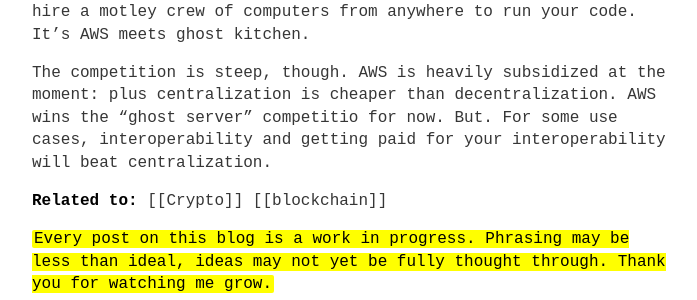
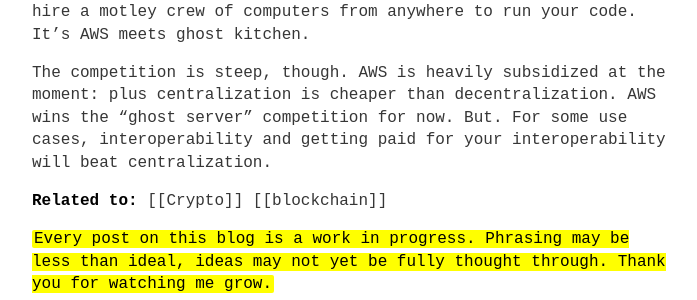
Before and after one commit to person-al/person-al.github.io, a Jekyll site: the page built from _posts/2021-06-22-🌰-servers-as-a-service.md, in a window 1280 px wide. Shown: the part 300-600 px from the top of the page, without its empty margins (288-985 px from the left). Built offline with Jekyll 4.4.1, drawn with Linux system fonts in a browser that asks for light colours; some of the changed lines change nothing that is shown.

Commit message:
Minor blog post adjustments and removing obyde configurations from main config file

```diff
--- a/_config.yml
+++ b/_config.yml
@@ -50,20 +50,6 @@
     - 🌳
     - 🌲
 
-vault:
-  path: "_vault/" # Path to the Obsidian vault root. Markdown file discovery will start at this directory recursively.
-  asset_path: "_vault/assets/" # Path to the Obsidian vault attachments folder
-  excluded_subdirectories: # Optional: list of excluded subdirectories of the Obsidian vault root
-          - .trash
-          - .obsidian
-          - templates
-output:
-  post_output_path: "_posts/" # Path to the Jekyll or Hugo posts directory
-  asset_output_path: "assets/" # Path to the blog assets directory, copied from the Obsidian attachments folder
-  relative_asset_path_prefix: "{{ site.blog_assets_location }}" # Optional: a relative URL prefix for blog assets without a trailing slash. Can also be a liquid template substitution for Jekyll.
-  post_link_mode: "jekyll" # Optional, values can be either "jekyll" or "hugo" and the default is "jekyll". Sets the way post references are output.
-
-
 # Exclude from processing.
 # The following items will not be processed, by default.
 # Any item listed under the `exclude:` key here will be automatically added to
--- a/_posts/2021-06-22-🌰-servers-as-a-service.md
+++ b/_posts/2021-06-22-🌰-servers-as-a-service.md
@@ -6,6 +6,6 @@
 ---
 Blockchain, staking, and PoW enable a powerful new option for data centers and server farms: ghost servers. Just like a ghost kitchen producers food for someone else's label, with blockchain you can hire a motley crew of computers from anywhere to run your code. It's AWS meets ghost kitchen.
 
-The competition is steep, though. AWS is heavily subsidized at the moment: plus centralization is cheaper than decentralization. AWS wins the "ghost server" competitio for now. But. For some use cases, interoperability and getting paid for your interoperability will beat centralization.
+The competition is steep, though. AWS is heavily subsidized at the moment: plus centralization is cheaper than decentralization. AWS wins the "ghost server" competition for now. But. For some use cases, interoperability and getting paid for your interoperability will beat centralization.
 
 **Related to:** [[Crypto]] [[blockchain]]
```
Also changed, not shown: 2 other files.
